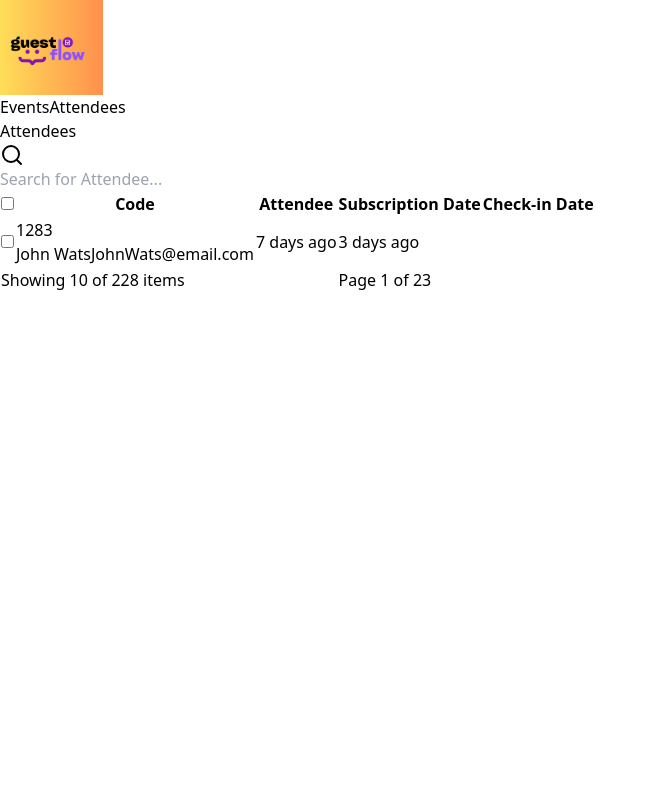
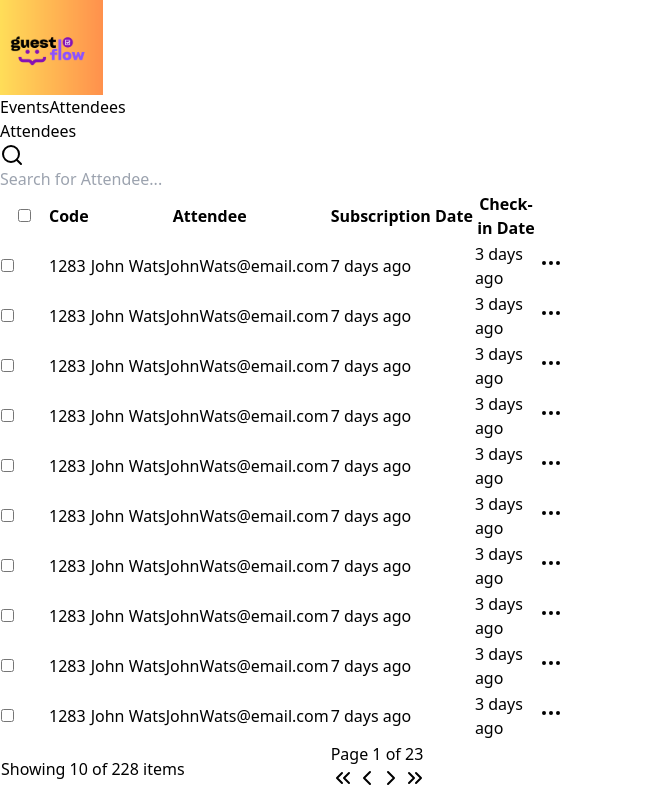
Before and after one commit to olivejoys/guest-flow-web, a React (Vite) app: page / in a window 1280 px wide. Shown: the whole page, without its empty margins (0-656 px from the left). Built offline with nearby package versions, Linux system fonts and the light colour scheme.

Commit message:
feat: created full table.

```diff
--- a/package.json
+++ b/package.json
@@ -18,6 +18,7 @@
   },
   "devDependencies": {
     "@eslint/js": "^9.9.0",
+    "@tailwindcss/forms": "^0.5.9",
     "@types/express": "^4.17.21",
     "@types/node": "^22.5.4",
     "@types/react": "^18.3.3",
--- a/src/components/attendee-list.tsx
+++ b/src/components/attendee-list.tsx
@@ -1,11 +1,11 @@
 import React from "react";
-import { Search } from 'lucide-react'
+import { Search, MoreHorizontal, ChevronsLeft, ChevronLeft, ChevronRight, ChevronsRight } from 'lucide-react'
 
 export function AttendeeList() {
    return(
-      <div>
+      <div className="flex flex-col gap-4">
 
-      <div className="flex items-center">
+      <div className="flex gap-3  items-center">
        <h1 className="text-2xl font-bold">Attendees</h1>
        <div className="px-3  w-72 py-1.5 border border-white/10
        rounded-lg text-sm flex item-center gap-3" >
@@ -16,50 +16,99 @@ export function AttendeeList() {
    </div>
       </div>
 
-      <table className="w-full border border-white/10 rounded-lg">
+<div className="border border-white/10 rounded-lg">
+
+      <table className="w-full ">
          <thead>
-            <tr>
-               <th>
+            <tr className="border-b border-white/10">
+               <th style={{ width: 48 }}
+               className="py-3 px-4 text-sm font-semibold text-left">
             <input type="checkbox"/>
             </th>
-            <th>Code</th>
-            <th>Attendee</th>
-            <th>Subscription Date</th>
-            <th>Check-in Date</th>
+            <th className="py-3 px-4 text-sm font-semibold
+            text-left">Code</th>
+            <th className="py-3 px-4 text-sm font-semibold text-left
+            ">Attendee</th>
+            <th className="py-3 px-4 text-sm font-semibold text-left"
+            >Subscription Date</th>
+            <th style={{ width: 64 }}
+             className="py-3 px-4 text-sm font-semibold text-left">
+            Check-in Date</th>
 
             </tr>
          </thead>
          <tbody>
-            <tr>
-               <td>
+           {Array.from({length: 10}).map((_, i ) => {
+            return(
+               <tr key={i} className="border-b border-white/10">
+               <td className="py-3 px-4 text-sm text-zinc-300">
             <input type="checkbox"/>
             </td>
-            <td>1283
+            <td className="py-3 px-4 text-sm text-zinc-300">1283</td>
+            <td className="py-3 px-4 text-sm text-zinc-300">
 
 
-            <div>
-               <span>John Wats</span>
+
+            <div className="flex flex-col gap-1">
+               <span className="font-semibold text-white">John Wats</span>
                <span>JohnWats@email.com</span>
             </div>
             </td>
-            <td>7 days ago</td>
-            <td>3 days ago</td>
-            <td></td>
+            <td className="py-3 px-4 text-sm text-zinc-300">7 days ago</td>
+            <td className="py-3 px-4 text-sm text-zinc-300">3 days ago</td>
+            <td className="py-3 px-4 text-sm text-zinc-300">
+               <button className="bg-black/20 border border-white/10
+               rounded-md p-1.5">
+               <MoreHorizontal className="size-4"></MoreHorizontal>
+               </button>
+            </td>
+
             </tr>
+            )
+           })}
          </tbody>
          <tfoot>
-            <td colSpan={3}>
+            <tr>
+            <td className="py-3 px-4 text-sm text-zinc-300" colSpan={3}>
             Showing 10 of 228 items
             </td>
-            <td colSpan={3}>
-               Page 1 of 23
+            <td className="py-3 px-4 text-sm
+             text-zinc-300 text-right" colSpan={3}>
+               <div className="inline-flex items-center  gap-8">
+               <span>Page 1 of 23</span>
+
+
+            <div className="flex gap-1.5">
+            <button className="bg-white/10 border border-white/10
+               rounded-md p-1.5">
+               <ChevronsLeft className="size-4"></ChevronsLeft>
+               </button>
+               <button className="bg-white/10  border border-white/10
+               rounded-md p-1.5">
+               <ChevronLeft className="size-4"></ChevronLeft>
+               </button>
+               <button className="bg-white/10  border border-white/10
+               rounded-md p-1.5">
+               <ChevronRight className="size-4"></ChevronRight>
+               </button>
+               <button className="bg-white/10  border border-white/10
+               rounded-md p-1.5">
+               <ChevronsRight className="size-4"></ChevronsRight>
+               </button>
+            </div>
+            </div>
+
+
+
+
             </td>
+        </tr>
 
          </tfoot>
       </table>
       </div>
 
-
+      </div>
 
 
 
```
Also changed, not shown: 1 other file (tests, documents, lock files or other folders).
